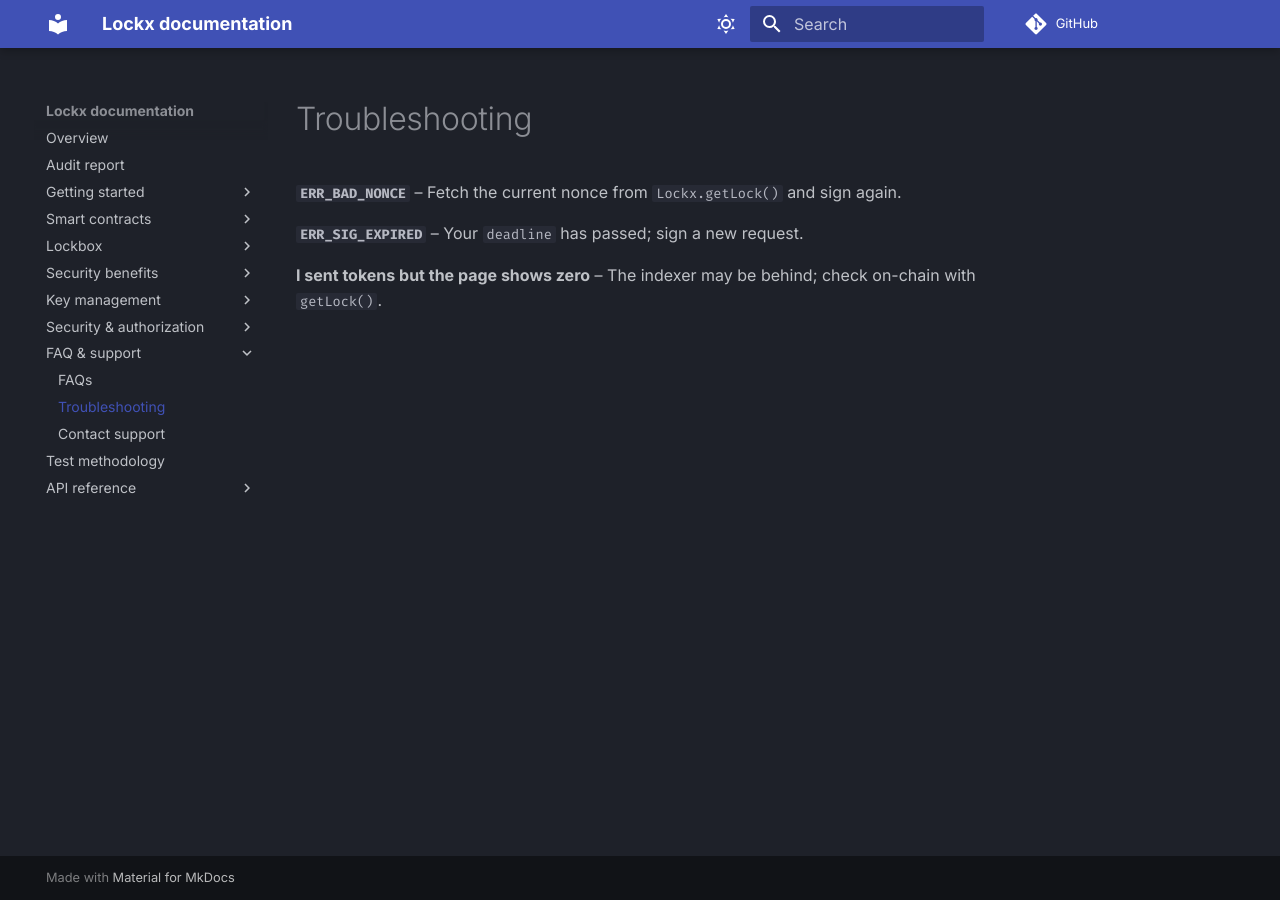
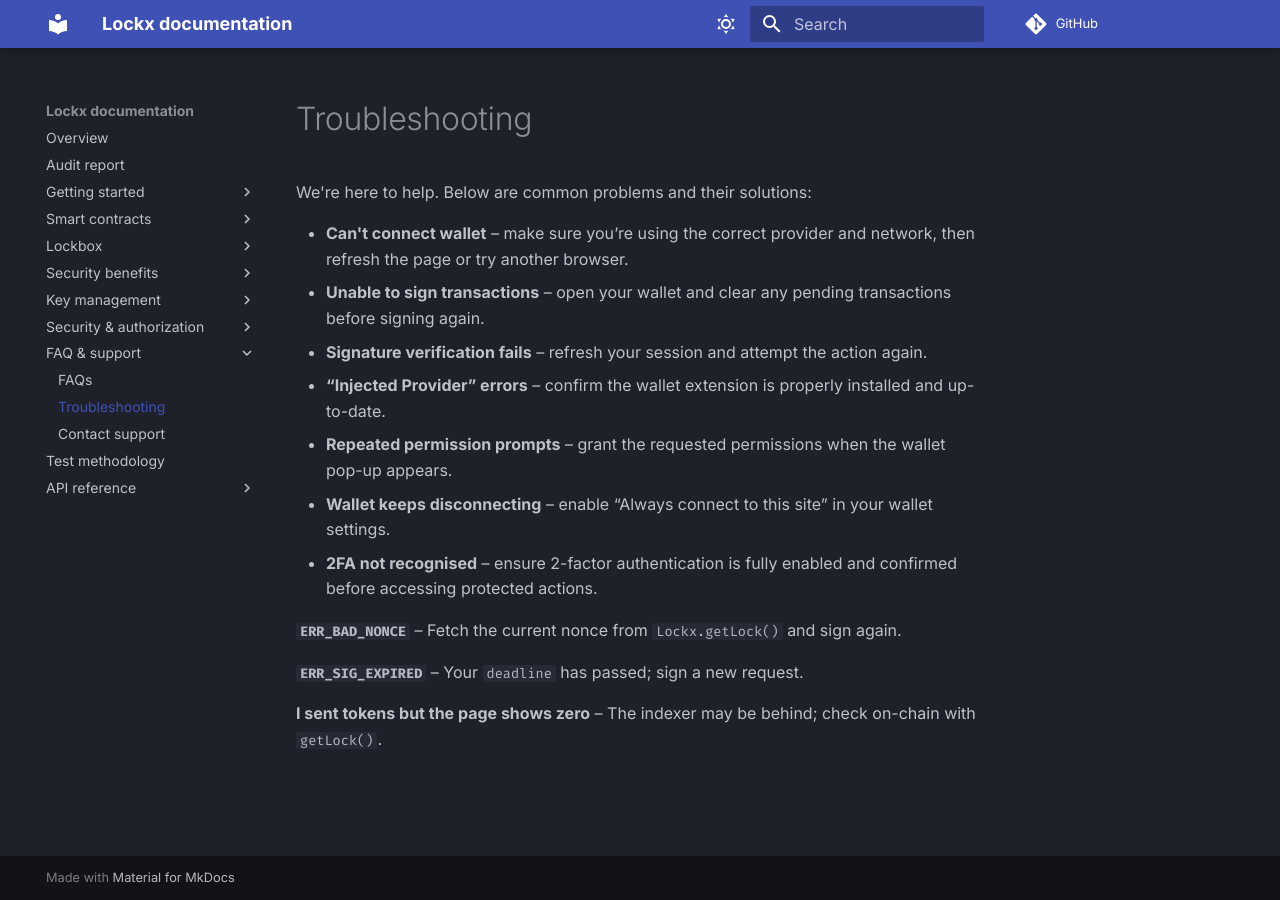
Before and after one commit to richardjaee/Lockx-Contracts, an MkDocs documentation site: the page built from docs/faq-support/troubleshooting.md, in a window 1280 px wide. Built offline with MkDocs 1.6.1 and Material for MkDocs 9.7.7, drawn with Linux system fonts in a browser that asks for light colours; comment, search, counter and statistics services are not loaded.

Commit message:
docs: expand troubleshooting FAQ

```diff
--- a/docs/faq-support/troubleshooting.md
+++ b/docs/faq-support/troubleshooting.md
@@ -1,4 +1,14 @@
 # Troubleshooting
+
+We're here to help.  Below are common problems and their solutions:
+
+- **Can't connect wallet** – make sure you’re using the correct provider and network, then refresh the page or try another browser.
+- **Unable to sign transactions** – open your wallet and clear any pending transactions before signing again.
+- **Signature verification fails** – refresh your session and attempt the action again.
+- **“Injected Provider” errors** – confirm the wallet extension is properly installed and up-to-date.
+- **Repeated permission prompts** – grant the requested permissions when the wallet pop-up appears.
+- **Wallet keeps disconnecting** – enable “Always connect to this site” in your wallet settings.
+- **2FA not recognised** – ensure 2-factor authentication is fully enabled and confirmed before accessing protected actions.
 
 **`ERR_BAD_NONCE`** – Fetch the current nonce from `Lockx.getLock()` and sign again.
 
```
